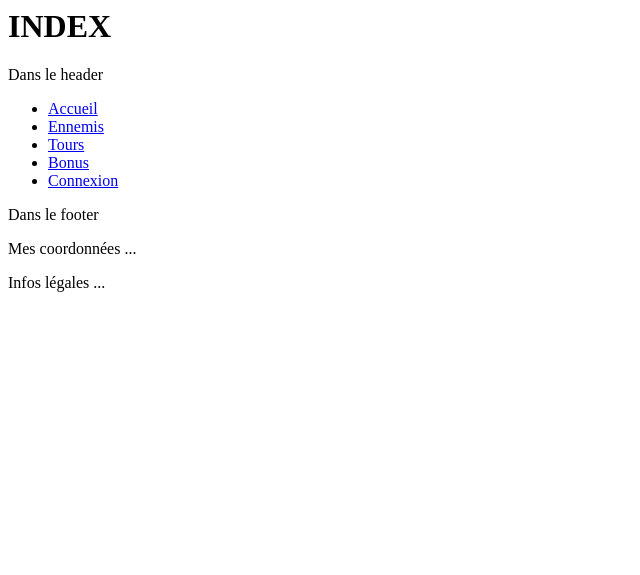
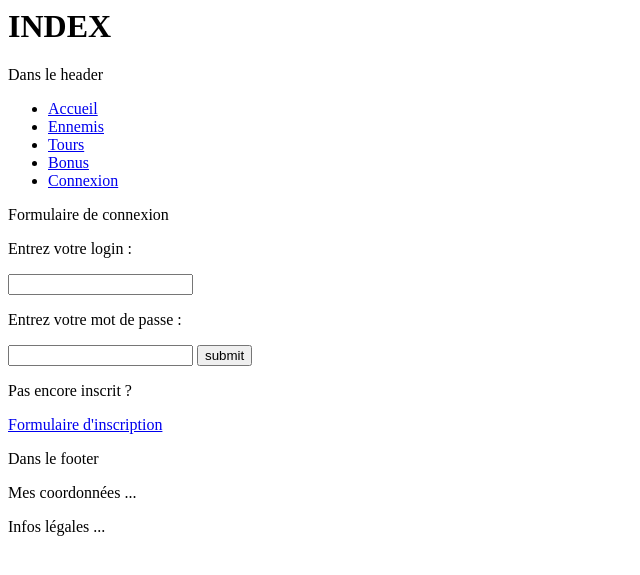
Before and after one commit to DUT-Info-Montreuil/SAES3.01_Cakey, a PHP site: page /index.php in a window 1280 px wide. Shown: the top 575 px of the page, without its empty margins (0-640 px from the left). Run offline with PHP 8.4, Linux system fonts and the light colour scheme.

Commit message:
inscription utilisateur

```diff
--- a/index.php
+++ b/index.php
@@ -76,7 +76,7 @@ switch ($getmodule) {
         break;
     case 'modConnexion':
         include_once './module/mod_connexion/mod_connexion.php';
-      //  $module = new ModConnexion;
+        $module = new ModConnexion;
         break;
     default : break;
 }
--- a/module/mod_connexion/cont_connexion.php
+++ b/module/mod_connexion/cont_connexion.php
@@ -0,0 +1,22 @@
+<?php class ControllerConnexion{
+
+private $vue;
+private $modele;
+
+public function __construct(VueConnexion $vue, ModeleConnexion $modele){
+    $this->vue = $vue;
+    $this->modele = $modele;
+}
+
+    public function formulaireConnexion(){
+        $this->vue->formulaireConnexion();
+    }
+
+    public function formulaireInscription(){
+        $this->vue->formulaireInscription();
+    }
+
+    public function inscription(){
+		$this->modele->recupDonneesInscriptionEtAjoutBD();
+	}
+}
--- a/module/mod_connexion/mod_connexion.php
+++ b/module/mod_connexion/mod_connexion.php
@@ -0,0 +1,43 @@
+<?php
+
+
+class ModConnexion{
+
+
+	private $controller;
+	private $action;
+	private $vue;
+	private $modele;
+
+	public function __construct(){
+		$action = isset($_GET['action']) ? $_GET['action'] : 'formulaireConnexion';
+
+		$vue = new VueConnexion();
+		$modele = new ModeleConnexion();
+		$this->controller = new ControllerConnexion($vue, $modele);
+
+
+
+		switch ($action) {
+			case 'formulaireInscription':
+				$this->controller->formulaireInscription();
+				break;
+			case 'inscription':
+				$this->controller->inscription();
+				break;
+			case 'formulaireConnexion' :
+				$this->controller->formulaireConnexion();
+				break;
+			case 'connexion':
+				$this->controller->connexion();
+				break;
+			case 'deconnexion' :
+				$this->controller->deconnexion();
+				break;
+			default : break;
+		}
+	}
+}
+
+
+?>
--- a/module/mod_connexion/modele_connexion.php
+++ b/module/mod_connexion/modele_connexion.php
@@ -0,0 +1,63 @@
+<?php
+include_once 'connexion.php';
+class ModeleConnexion extends Connexion{
+
+
+    public function recupDonneesInscriptionEtAjoutBD(){
+		if(isset($_POST['submit'])){
+			$sql = self::$bdd->prepare("select count(login) as compteur from utilisateur where login = :login");
+			$sql->bindParam(':login', $_POST['login'], PDO::PARAM_STR);
+			$sql->execute();
+			$result = $sql->fetch();
+			if($result['compteur'] > 0){
+				echo "login déjà pris";
+			} else{
+
+				$sql = self::$bdd->prepare("insert into utilisateur (login, pwd , description, argentChocolat, pathPhotoProfil) values(:login, :pwd, :description, :argentChocolat, :pathPhotoProfil)");
+				$sql->bindParam(':login', $_POST['login'], PDO::PARAM_STR);
+				$pwd = password_hash($_POST['pwd'], PASSWORD_DEFAULT);
+				$sql->bindParam(':pwd', $pwd, PDO::PARAM_STR);
+				$sql->bindValue(':description', NULL, PDO::PARAM_STR);
+				$sql->bindValue(':argentChocolat', 0, PDO::PARAM_INT);
+
+
+				$photo = $_FILES['pathPhotoProfil'];
+				$lien = $this->traitementPhoto($photo);
+				$sql->bindParam(':pathPhotoProfil', $lien, PDO::PARAM_STR);
+
+
+				if ($sql->execute()) {
+					echo'Vous êtes inscrit !';
+				}
+				else {
+					echo'Une erreur est survenue lors de votre inscription';
+				}
+		}
+		}
+	}
+
+
+    public function traitementPhoto($photo){
+		if ($photo['error'] === UPLOAD_ERR_OK) {
+			$uploadDir = 'ressources/photoProfil/';
+			$uploadFile = $uploadDir . basename($photo['name']);
+		if (move_uploaded_file($photo['tmp_name'], $uploadFile)) {
+			$sql = self::$bdd->prepare('SELECT idUser FROM utilisateur ORDER BY idUser DESC LIMIT 1;');
+			$sql->execute();
+			$result = $sql->fetch();
+		    $newId = $result['idUser'] + 1;
+		    $newFilePath = 'ressources/photoProfil/' . $newId;
+
+		    if (rename($uploadFile, $newFilePath)) {
+                return $newFilePath;
+		    } else {
+			    echo "Erreur lors du renommage du fichier.";
+		    }
+		}else{
+		    echo "Erreur lors du téléchargement du fichier.";
+		}
+
+
+	}
+}
+}
--- a/module/mod_connexion/vue_connexion.php
+++ b/module/mod_connexion/vue_connexion.php
@@ -0,0 +1,64 @@
+<?php class VueConnexion extends VueGenerique{
+
+    public function __contruct(){
+        parent::__construct();
+    }
+
+
+    public function menuConnexion(){
+		if(isset($_SESSION['newsession'])){
+?>
+		<ul>
+			<li><a href="index.php?getmodule=modConnexion&action=formulaireInscription">Formulaire d'inscription</a></li>
+			<li><a href="index.php?getmodule=modConnexion&action=formulaireConnexion">Formulaire connexion</a></li>
+<?php
+		}
+		else {
+?>
+			<li><a href="index.php?getmodule=modConnexion&action=deconnexion">Deconnexion</a></li>
+<?php
+		}
+?>
+
+		</ul>
+<?php
+	}
+
+    public function formulaireConnexion(){
+		if(isset($_SESSION['newsession'])){
+			 echo 'vous êtes déjà connecté avec l\'identifiant " ' . $_SESSION['newsession'] . ' "';
+			?> </br> <a href="index.php?getmodule=modConnexion&action=deconnexion">Deconnexion</a> <?php
+		} else{
+?>		<p> Formulaire de connexion </p>
+		<form method="post" action="index.php?getmodule=modConnexion&action=connexion">
+			<p>Entrez votre login : </p>
+			<input type="text" name="login" maxlength="100" />
+			<p>Entrez votre mot de passe : </p>
+			<input type="text" name="motdepasse" maxlength="200" />
+
+		    <button type="submit" name="submit">submit</button>
+		<p> Pas encore inscrit ?</p>
+		<a href="index.php?getmodule=modConnexion&action=formulaireInscription">Formulaire d'inscription</a>
+		</form>
+<?php
+		}
+	}
+
+
+    public function formulaireInscription(){
+        ?>
+        <p> Formulaire d'inscription </p>
+            <form method="post" enctype="multipart/form-data" action="index.php?getmodule=modConnexion&action=inscription">
+                <p>Créez votre login : </p>
+                <input type="text" name="login" maxlength="100" />
+                <p>Créez votre mot de passe : </p>
+                <input type="text" name="pwd" maxlength="200" />
+                <p>Ajoutez votre photo de profil :</p>
+                <input type="file" name="pathPhotoProfil"/>
+
+                <button type="submit" name="submit">submit</button>
+
+            </form>
+        <?php
+    }
+}
```
Also changed, not shown: 2 other files.
